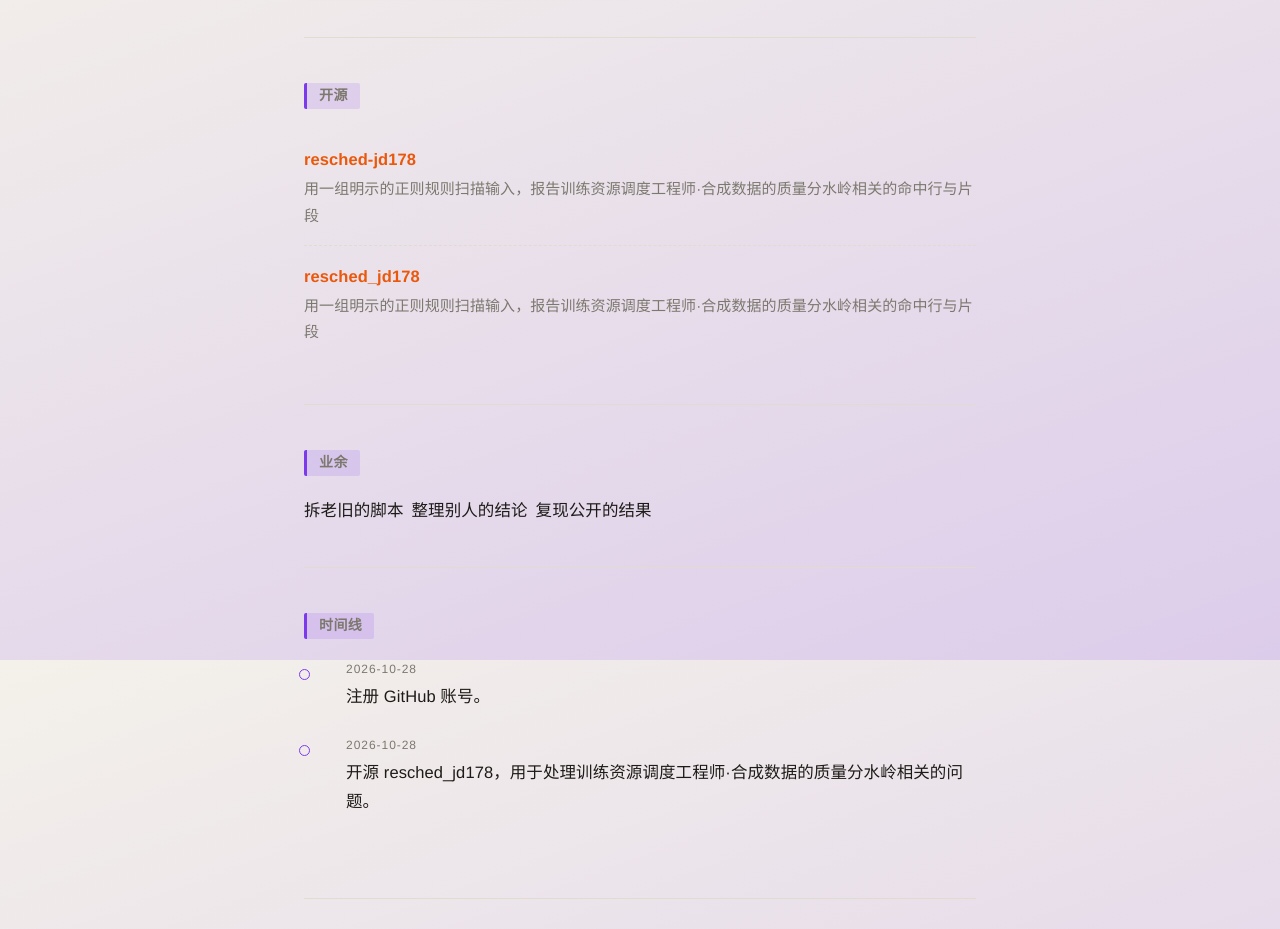
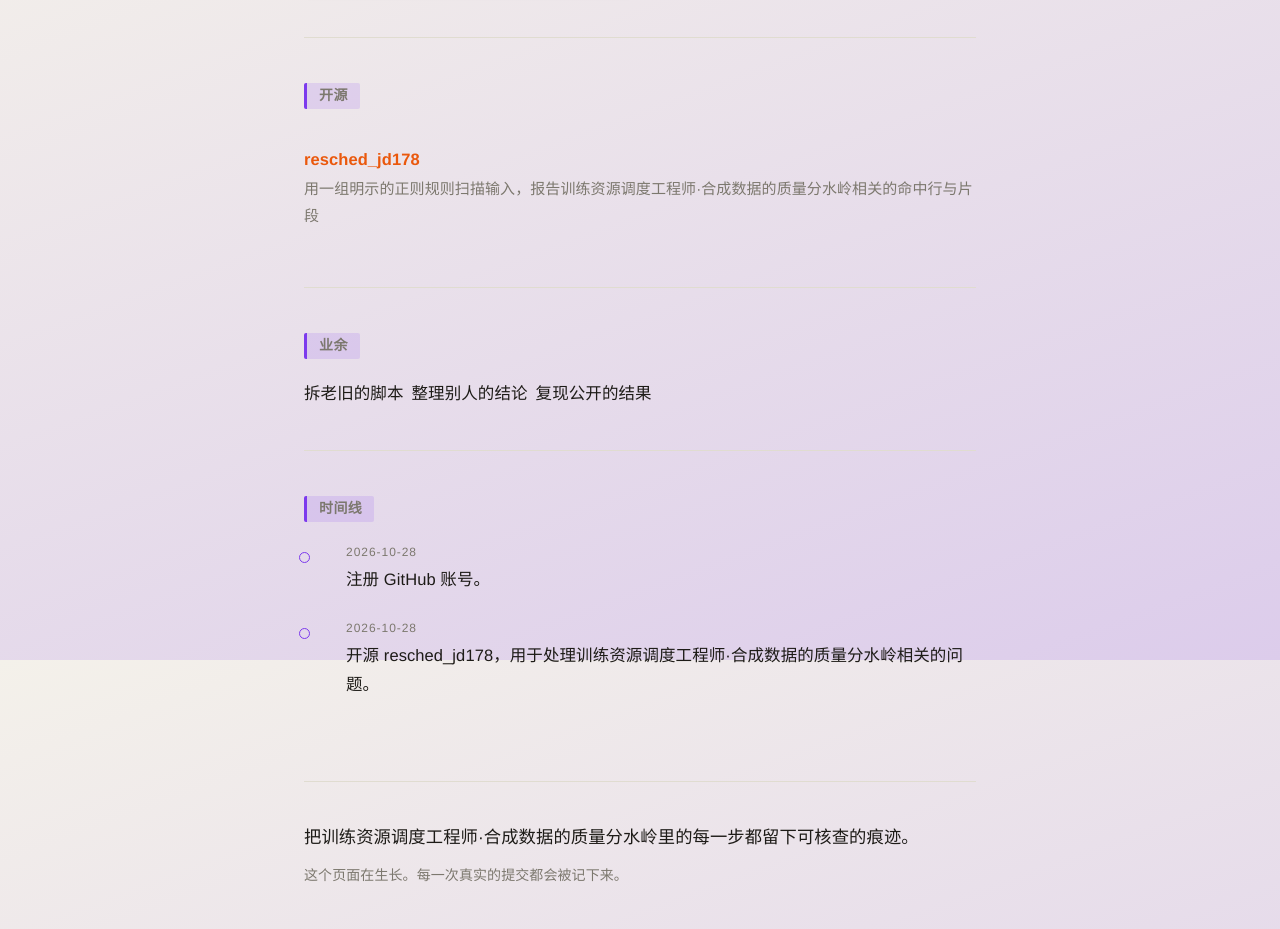
Before and after one commit to aidian0820/aidian0820.github.io, a plain HTML site: page index.html in a window 1280 px wide. Shown: the part 940-1869 px from the top of the page. Drawn offline with Linux system fonts and the light colour scheme.

Commit message:
fix: 更新个人站点

```diff
--- a/index.html
+++ b/index.html
@@ -102,9 +102,6 @@ background-image:radial-gradient(#e0dcd0 1px, transparent 1px);background-size:2
 <section id="work">
   <h2>开源</h2>
   <ul class="repos">
-    <li><div class="name"><a href="https://github.com/aidian0820/resched-jd178" rel="noopener">resched-jd178</a></div>
-      <div class="desc">用一组明示的正则规则扫描输入，报告训练资源调度工程师·合成数据的质量分水岭相关的命中行与片段</div>
-    </li>
     <li><div class="name"><a href="https://github.com/aidian0820/resched_jd178" rel="noopener">resched_jd178</a></div>
       <div class="desc">用一组明示的正则规则扫描输入，报告训练资源调度工程师·合成数据的质量分水岭相关的命中行与片段</div>
     </li>
```
